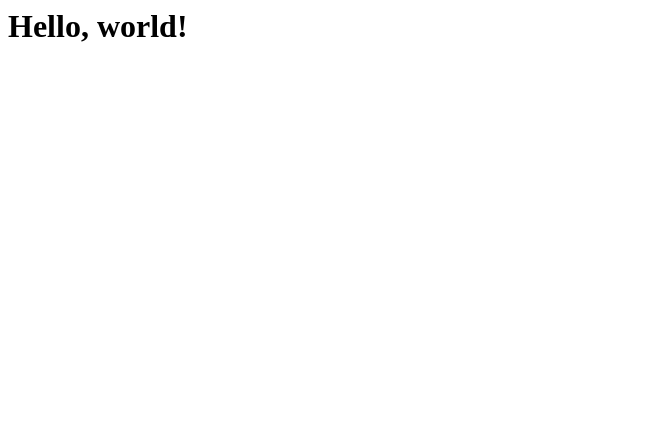
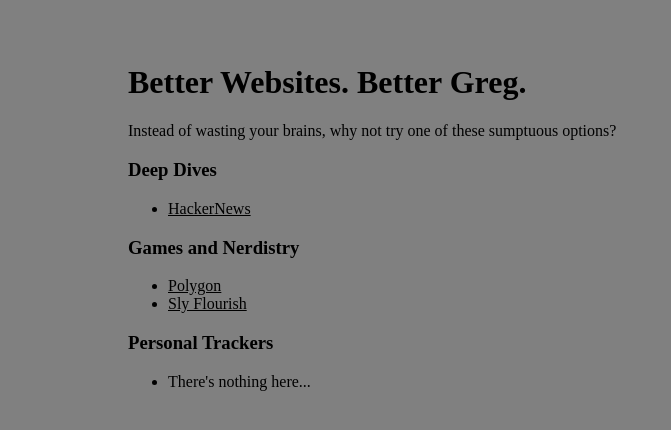
Before and after one commit to Gredelston/betternet, a plain HTML site: page index.html in a window 1280 px wide. Shown: the whole page, without its empty margins (0-671 px from the left). Drawn offline with Linux system fonts and the light colour scheme.

Commit message:
Initial population of sites

```diff
--- a/index.html
+++ b/index.html
@@ -1,3 +1,27 @@
+<head>
+    <title>
+        BetterNet
+    </title>
+    <link rel="stylesheet" href="mystyle.css">
+</head>
 <body>
-    <h1>Hello, world!</h1>
+    <h1>Better Websites. Better Greg.</h1>
+    <div id="introduction">
+        Instead of wasting your brains, why not try one of these sumptuous options?
+    </div>
+    <div id="sites-container">
+        <h3>Deep Dives</h3>
+        <ul>
+            <li><a href="https://news.ycombinator.com">HackerNews</a></li>
+        </ul>
+        <h3>Games and Nerdistry</h3>
+        <ul>
+            <li><a href="https://polygon.com">Polygon</a></li>
+            <li><a href="https://slyflourish.com">Sly Flourish</a></li>
+        </ul>
+        <h3>Personal Trackers</h3>
+        <ul>
+            <li>There's nothing here...</li>
+        </ul>
+    </div>
 </body>
--- /dev/null
+++ b/mystyle.css
@@ -0,0 +1,10 @@
+body {
+    background-color: grey;
+    margin-left: 10%;
+    margin-right: 10%;
+    margin-top: 5%;
+}
+
+a {
+    color: black;
+}
```
